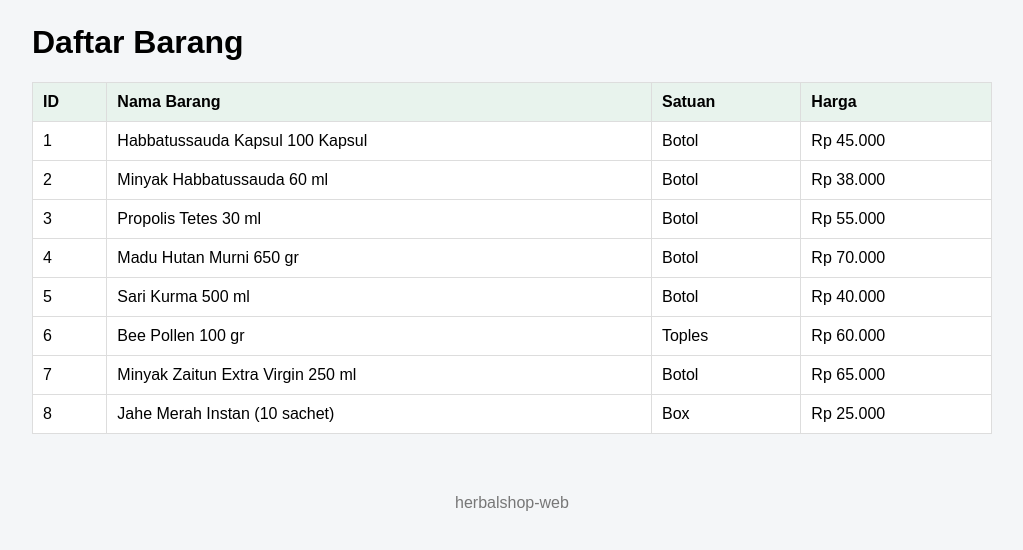
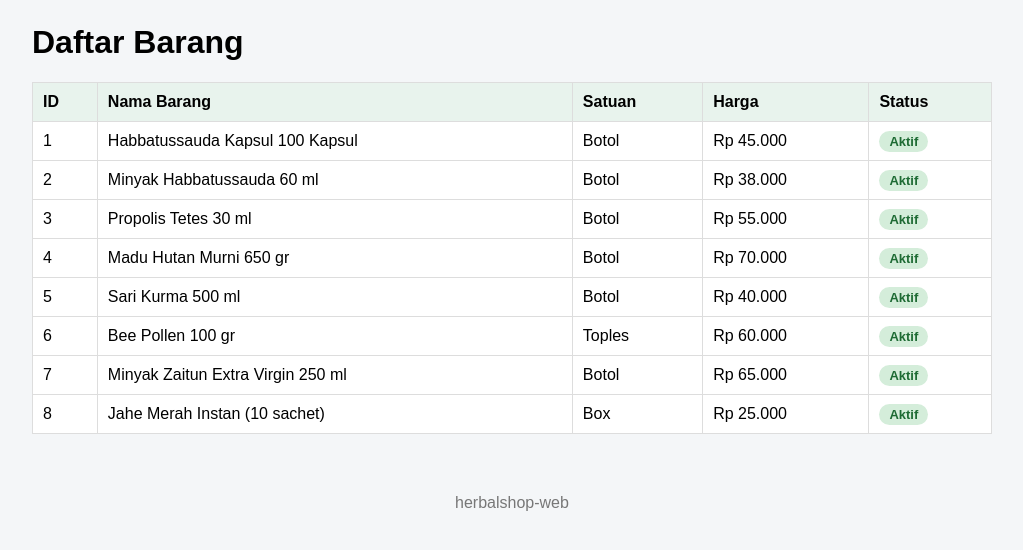
Before and after one commit to yurinifaaulia/herbalshop-web, a PHP site: page /pages/barang.php in a window 1280 px wide. Shown: the part 46-596 px from the top of the page, without its empty margins (128-1151 px from the left). Run offline with PHP 8.4, Linux system fonts and the light colour scheme; data comes from the database, SQL or seed files in the repository; a stand-in replaces the project's code that opens the database connection.

Commit message:
tampilkan status aktif/nonaktif di halaman master

```diff
--- a/assets/css/style.css
+++ b/assets/css/style.css
@@ -39,3 +39,17 @@ footer {
     color: #777;
     padding: 20px;
 }
+.badge {
+    padding: 3px 10px;
+    border-radius: 12px;
+    font-size: 13px;
+    font-weight: bold;
+}
+.badge-aktif {
+    background: #d4edda;
+    color: #1e6b34;
+}
+.badge-nonaktif {
+    background: #f8d7da;
+    color: #a12a35;
+}
--- a/includes/fungsi.php
+++ b/includes/fungsi.php
@@ -1,4 +1,9 @@
 <?php
+function badge_status($isi) {
+    $kelas = ($isi === 'Aktif') ? 'badge-aktif' : 'badge-nonaktif';
+    return "<span class='badge $kelas'>" . htmlspecialchars($isi) . "</span>";
+}
+
 function tampil_view($conn, $view) {
     $hasil = mysqli_query($conn, "SELECT * FROM $view");
     echo "<table><tr>";
@@ -8,8 +13,12 @@ function tampil_view($conn, $view) {
     echo "</tr>";
     while ($baris = mysqli_fetch_assoc($hasil)) {
         echo "<tr>";
-        foreach ($baris as $isi) {
-            echo "<td>" . htmlspecialchars($isi ?? '') . "</td>";
+        foreach ($baris as $nama => $isi) {
+            if ($nama === 'status') {
+                echo "<td>" . badge_status($isi ?? '') . "</td>";
+            } else {
+                echo "<td>" . htmlspecialchars($isi ?? '') . "</td>";
+            }
         }
         echo "</tr>";
     }
--- a/pages/barang.php
+++ b/pages/barang.php
@@ -1,5 +1,6 @@
 <?php
 include __DIR__ . "/../config/koneksi.php";
+include __DIR__ . "/../includes/fungsi.php";
 include __DIR__ . "/../includes/header.php";
 
 $hasil = mysqli_query($conn, "SELECT * FROM v_barang");
@@ -12,13 +13,15 @@ $hasil = mysqli_query($conn, "SELECT * FROM v_barang");
         <th>Nama Barang</th>
         <th>Satuan</th>
         <th>Harga</th>
+        <th>Status</th>
     </tr>
     <?php while ($row = mysqli_fetch_assoc($hasil)) { ?>
     <tr>
         <td><?= $row['idbarang'] ?></td>
-        <td><?= $row['nama'] ?></td>
-        <td><?= $row['satuan'] ?></td>
+        <td><?= htmlspecialchars($row['nama']) ?></td>
+        <td><?= htmlspecialchars($row['satuan']) ?></td>
         <td>Rp <?= number_format($row['harga'], 0, ',', '.') ?></td>
+        <td><?= badge_status($row['status']) ?></td>
     </tr>
     <?php } ?>
 </table>
--- a/pages/penjualan.php
+++ b/pages/penjualan.php
@@ -46,7 +46,7 @@ if ($_SERVER['REQUEST_METHOD'] === 'POST') {
     }
 }
 
-$barang = mysqli_query($conn, "SELECT idbarang, nama FROM v_barang");
+$barang = mysqli_query($conn, "SELECT idbarang, nama FROM v_barang WHERE status = 'Aktif'");
 ?>
 
 <h1>Penjualan</h1>
```
Also changed, not shown: database/view.sql (+8 -9 lines).
